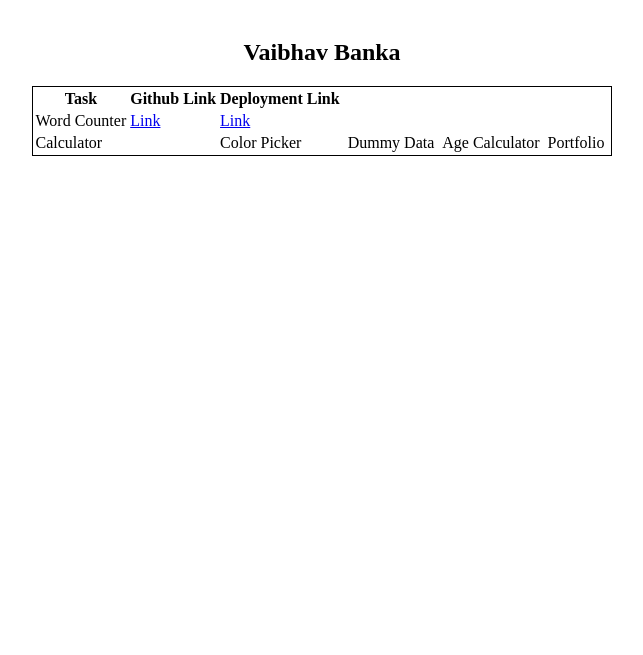
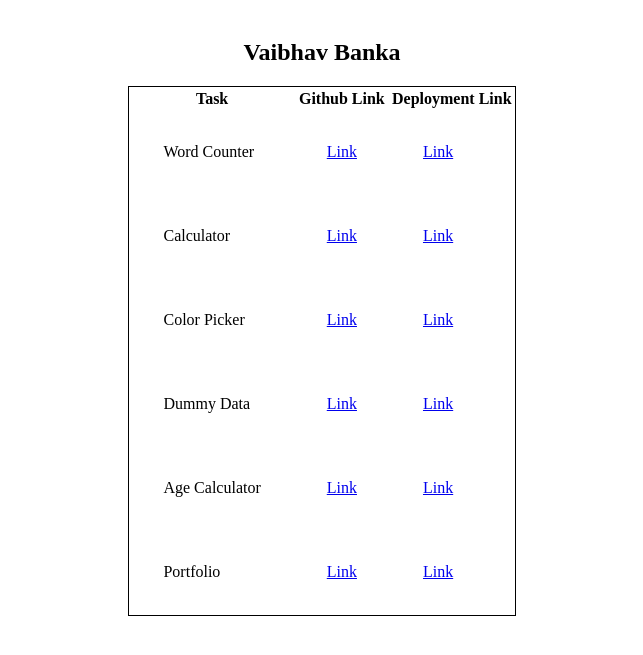
Before and after one commit to VaibhavBanka/tasksmern, a plain HTML site: page index.html in a window 1280 px wide. Shown: the part 141-796 px from the top of the page, without its empty margins (318-961 px from the left). Drawn offline with Linux system fonts and the light colour scheme.

Commit message:
Update index.html

```diff
--- a/index.html
+++ b/index.html
@@ -5,10 +5,22 @@
     <meta name="viewport" content="width=device-width, initial-scale=1.0">
     <title>React Tasks- 21BCE1955</title>
 </head>
+<style>
+    table{
+        display: flex;
+        flex-wrap: wrap;
+    }
+    tr{
+        padding: 2em;
+    }
+    td{
+        padding: 2em;
+    }
+</style>
 <body style="display: flex; flex-direction: column; justify-content: center; align-items: center; margin: 5rem;">
     <h1>React Tasks</h1>
     <h2>Vaibhav Banka</h2>
-    <table style="border: 1px solid black">
+    <table style="border: 1px solid black;">
         <tr>
             <th>Task</th>
             <th>Github Link</th>
@@ -21,28 +33,28 @@
         </tr>
         <tr>
             <td>Calculator</td>
-            <td><a href="https://github.com/VaibhavBanka/react-task2" target="_blank>Link</a></td>
-            <td><a href="https://vaibhavtask2.vercel.app/" target="_blank>Link</a></td>
+            <td><a href="https://github.com/VaibhavBanka/react-task2" target="_blank">Link</a></td>
+            <td><a href="https://vaibhavtask2.vercel.app/" target="_blank">Link</a></td>
         </tr>
         <tr>
             <td>Color Picker</td>
-            <td><a href="https://github.com/VaibhavBanka/react-task3" target="_blank>Link</a></td>
-            <td><a href="https://vaibhavtask3.vercel.app/" target="_blank>Link</a></td>
+            <td><a href="https://github.com/VaibhavBanka/react-task3" target="_blank">Link</a></td>
+            <td><a href="https://vaibhavtask3.vercel.app/" target="_blank">Link</a></td>
         </tr>
         <tr>
             <td>Dummy Data</td>
-            <td><a href="https://github.com/VaibhavBanka/react-task4" target="_blank>Link</a></td>
-            <td><a href="https://vaibhavtask4.vercel.app/"target="_blank>Link</a></td>
+            <td><a href="https://github.com/VaibhavBanka/react-task4" target="_blank">Link</a></td>
+            <td><a href="https://vaibhavtask4.vercel.app/"target="_blank">Link</a></td>
         </tr>
         <tr>
             <td>Age Calculator</td>
-            <td><a href="https://github.com/VaibhavBanka/react-task5" target="_blank>Link</a></td>
-            <td><a href="https://vaibhavtask5.vercel.app/"target="_blank>Link</a></td>
+            <td><a href="https://github.com/VaibhavBanka/react-task5" target="_blank">Link</a></td>
+            <td><a href="https://vaibhavtask5.vercel.app/"target="_blank">Link</a></td>
         </tr>
         <tr>
             <td>Portfolio</td>
-            <td><a href="https://github.com/VaibhavBanka/task6" target="_blank>Link</a></td>
-            <td><a href="https://task6-coral.vercel.app/" target="_blank>Link</a></td>
+            <td><a href="https://github.com/VaibhavBanka/task6" target="_blank">Link</a></td>
+            <td><a href="https://task6-coral.vercel.app/" target="_blank">Link</a></td>
         </tr>
     </table>
 </body>
```
